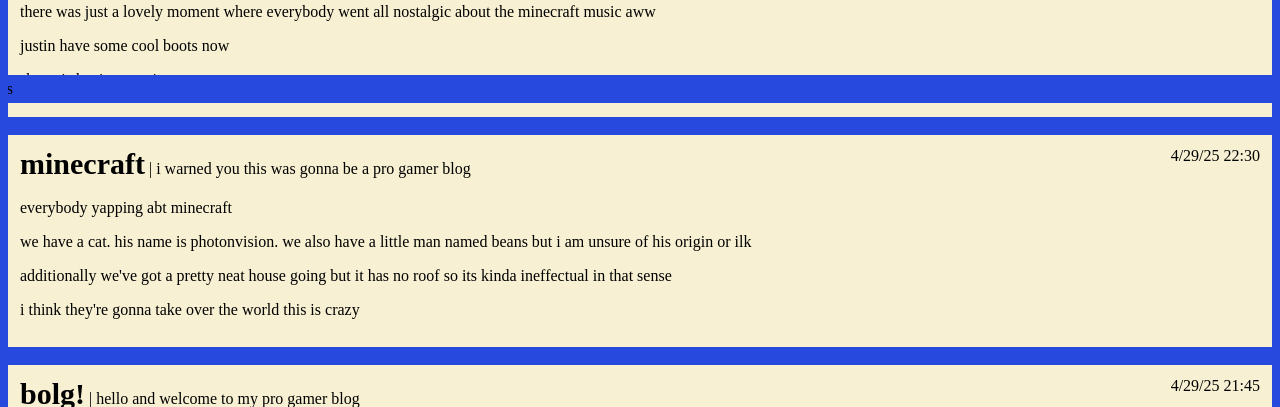
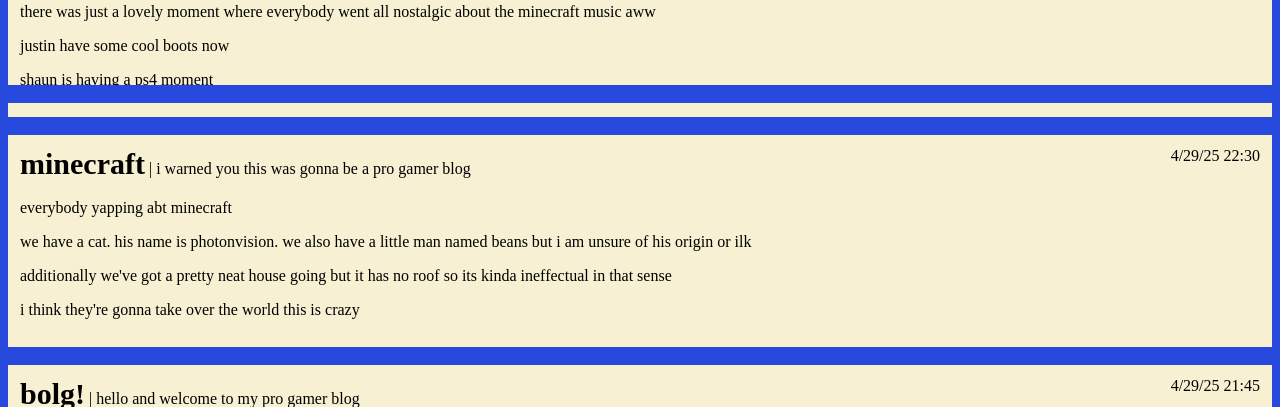
Before and after one commit to zoe99999999/zoe99999999.github.io, a plain HTML site: page index.html in a window 1280 px wide. Shown: the part 693-1100 px from the top of the page. Drawn offline with Linux system fonts and the light colour scheme.

Commit message:
sometimes the best answer is the simplest answer

```diff
--- a/index.html
+++ b/index.html
@@ -69,5 +69,6 @@
 <p> idk what im doing man. </p>
 <p> beans </p>
 </div>
-<div class="floor" style="width: 100%;"><marquee direction="right" width="100%" bgcolor="2849de" style="padding: 5px">beans</marquee></div>
+</br>
+<div class="floor" style="width: 100%;"><marquee direction="right" width="100%" bgcolor="2849de">beans</marquee></div>
 </body>
```
